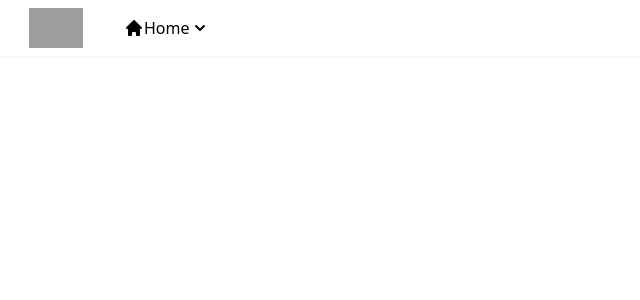
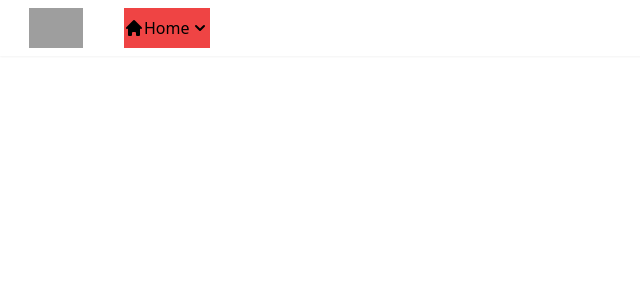
Before and after one commit to Monles/reddit-clone, a Next.js app: page / in a window 1280 px wide. Shown: the top 300 px of the page, without its empty margins (0-640 px from the left). Built offline with nearby package versions, Linux system fonts and the light colour scheme; grey boxes are pictures that could not be loaded.

Commit message:
Header is frozen at the top

```diff
--- a/components/Header.tsx
+++ b/components/Header.tsx
@@ -11,7 +11,7 @@ import { StarIcon } from '@heroicons/react/outline'
 
 function Header() {
   return (
-    <div className="flex bg-white px-4 py-2 shadow-sm">
+    <div className="sticky top-0 z-50 flex bg-white px-4 py-2 shadow-sm">
       <div className="relative h-10 w-20 flex-shrink-0 cursor-pointer">
         <Image
           objectFit="contain"
@@ -20,7 +20,7 @@ function Header() {
         />
       </div>
 
-      <div className="mx-7 flex items-center">
+      <div className="mx-7 flex items-center lg:bg-red-500">
         <HomeIcon className="h-5 w-5" />
         <p>Home</p>
         <ChevronDownIcon className="h-5 w-5" />
```
